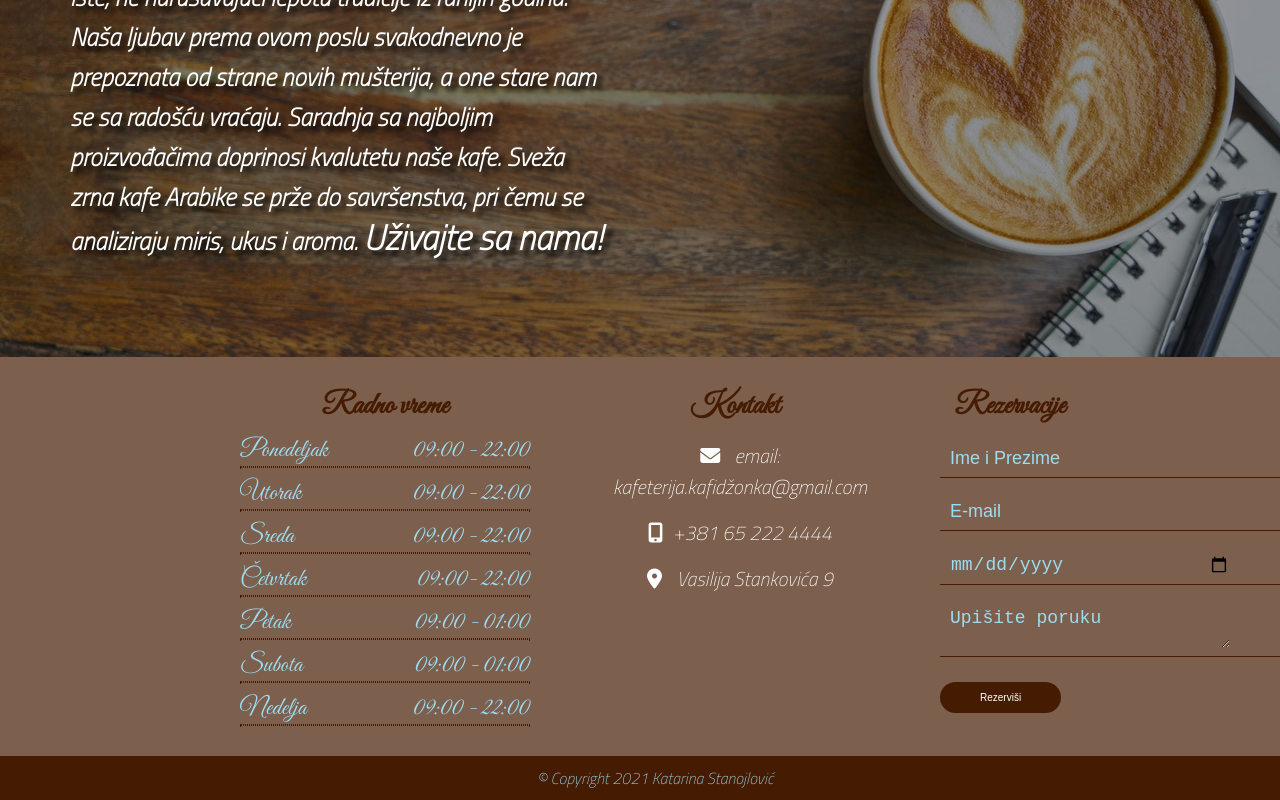
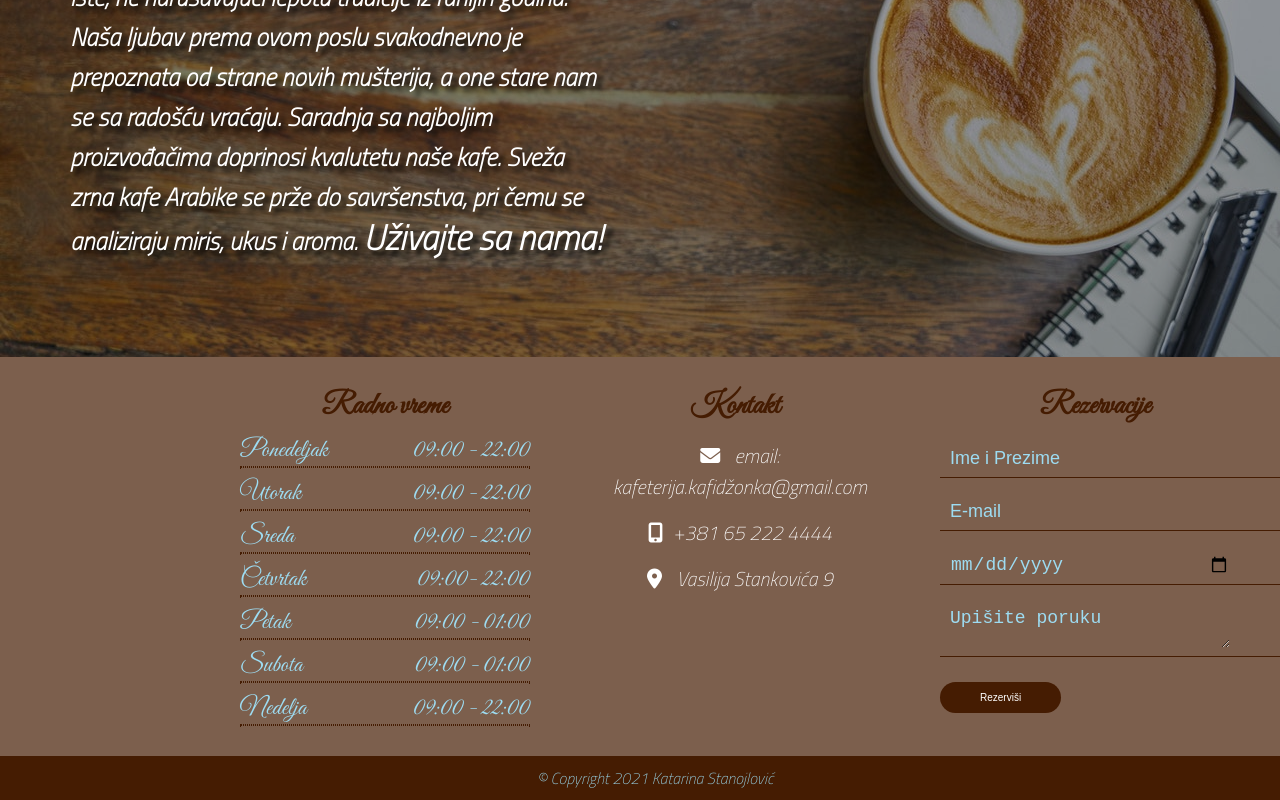
Before and after one commit to kafeterijakafidzonka/kafeterijakafidzonka.github.io, a plain HTML site: page index.html in a window 1280 px wide. Shown: the part 1782-2582 px from the top of the page. Drawn offline with Linux system fonts and the light colour scheme.

Commit message:
Update style.css

```diff
--- a/css/style.css
+++ b/css/style.css
@@ -12,7 +12,6 @@ html{
 }
 body{
 	font-family: 'Titillium Web', sans-serif
-
 }
 
 header{
@@ -61,7 +60,6 @@ header #media ul li a:hover{
 a{
 	color:#ffffff;
 	text-decoration:none;
-
 }
 ul{
 	list-style-type:none;
@@ -104,7 +102,6 @@ header nav ul li a span{
 	0px 3px 0px #000000,
 	0px 4px 0px #000000,
 	0px 30px 5px rgba(0,0,0,0.1);
-
 }
 #pozadina .title h2 span{
 	color: #ffffff;
@@ -119,7 +116,6 @@ header nav ul li a span{
 	margin-bottom: 10px;
 	position: relative;
 	animation: text 3s 1;
-
 }
 #pozadina .title .span2{
 	font-size: 40px;
@@ -145,8 +141,6 @@ header nav ul li a span{
 
 		margin-bottom: 0%;
 	}
-
-
 }
 /* Kraj hedera*/
 /* blok Ponude*/
@@ -317,7 +311,6 @@ main .title h2:before{
 	padding-bottom: 20px;
 	border-bottom: 1px solid var(--blue);
 }
-
 #meni .Kafa {
 	display: flex;
 	flex-direction: row;
@@ -455,7 +448,6 @@ section #o-autoru .opis h2:before{
 	left: 50%;
 	transform:translateX(-50%);
 }
-
 section #o-autoru .opis p{
 	padding-top: 8px;
 	width: 600px;
@@ -471,8 +463,6 @@ section #o-autoru .opis img{
 	height: 400px;
     width: 300px;
 	border:1px solid var(--brown);
-
-
 }
 		  /* Kraj o autoru*/
          /*Futer*/
@@ -549,10 +539,10 @@ footer nav{
 .poruka{
 	padding: 30px;
 	width: 200px;
-	float: right;
-
 }
-
+.poruka h2{
+	margin-left: 100px;
+}
 footer #forma .UnosTexta{
 	overflow: hidden;
 	width: 350px;
@@ -572,7 +562,6 @@ footer .UnosTexta input, footer .UnosTexta textarea{
 	margin: 0 10px;
 	overflow: hidden;
 }
-
 footer .UnosTexta input::placeholder, .UnosTexta textarea::placeholder{
 	color:var(--blue);
 }
```
